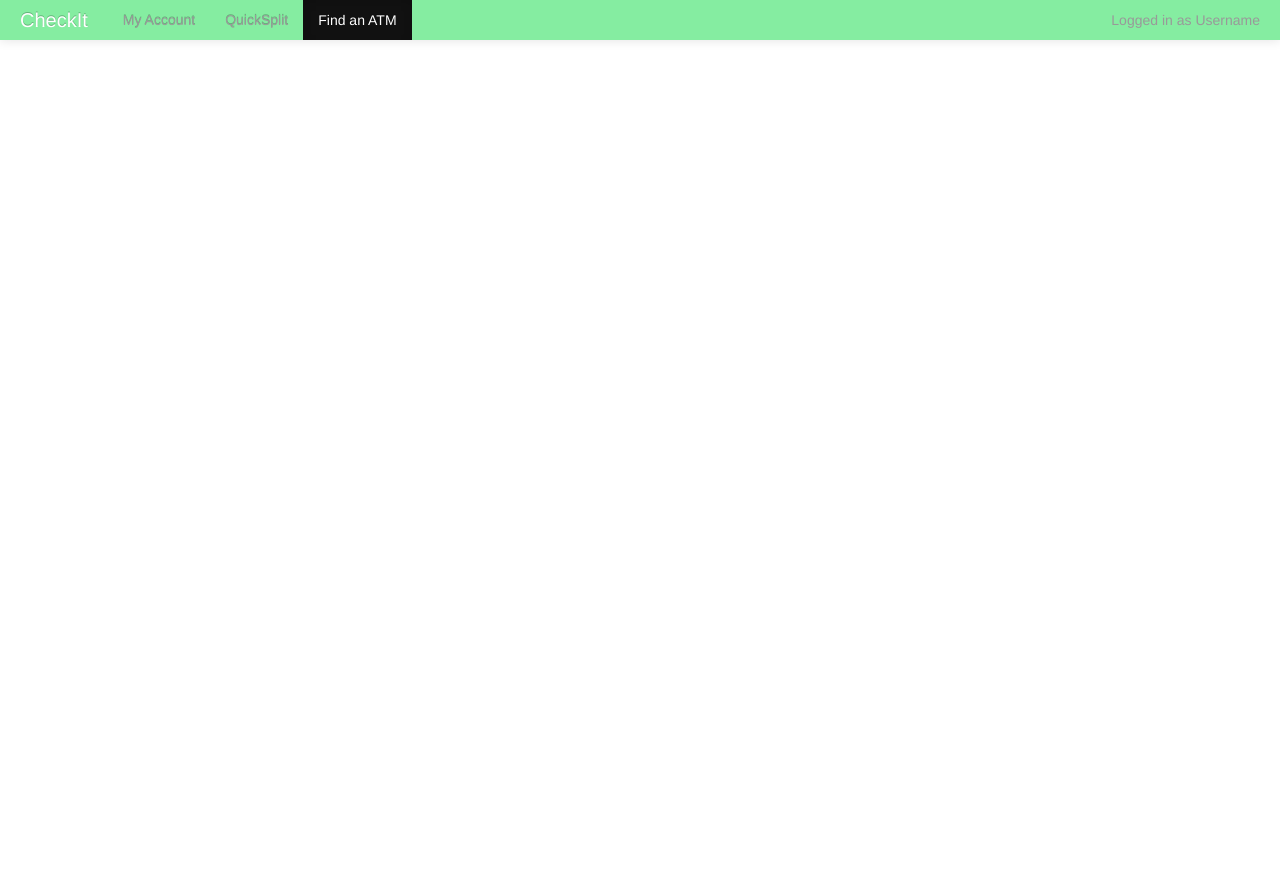
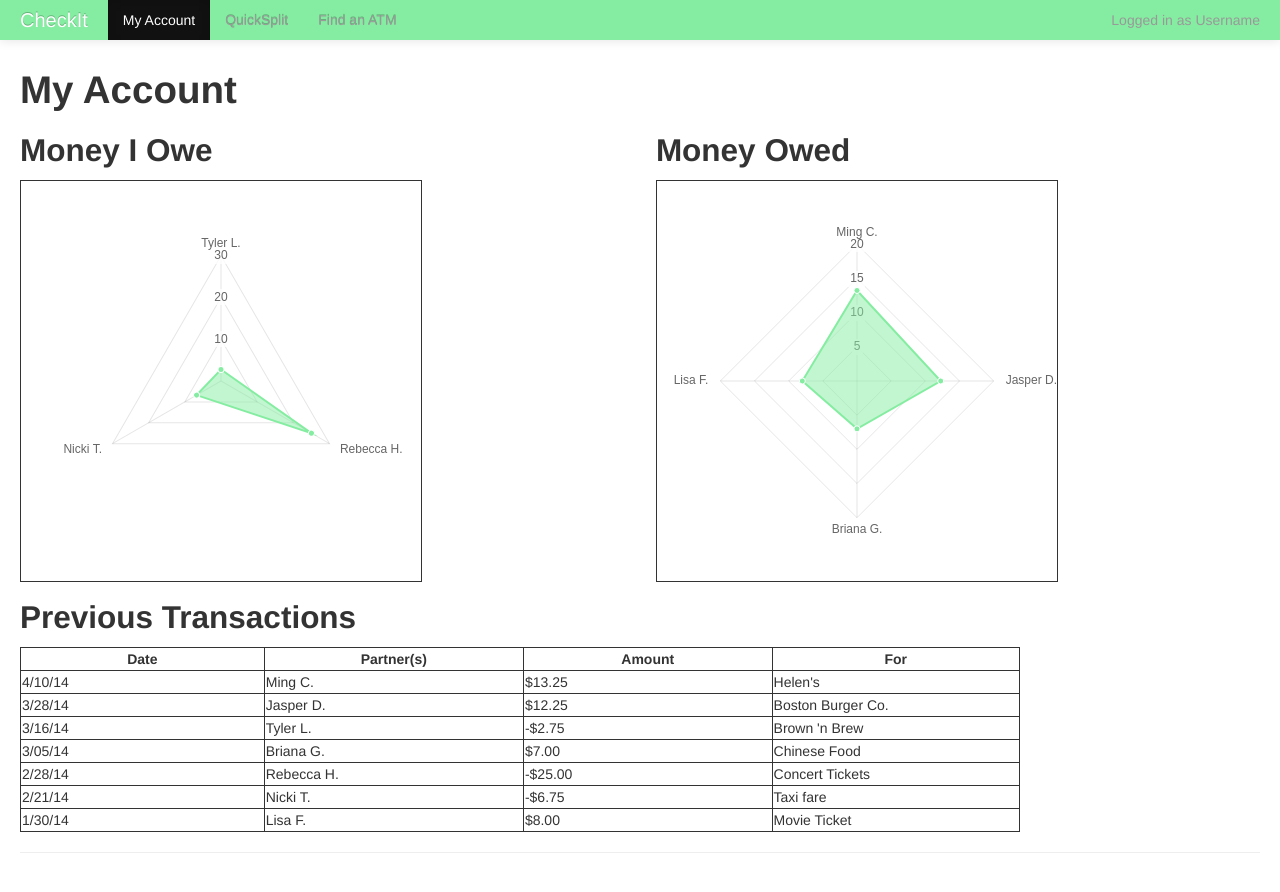
Before and after one commit to NickiThomson/comp20-s2014-team1, a plain HTML site: page atmindex.html in a window 1280 px wide. Before the commit the page ends 840 px from the top, so only its background shows below. Drawn offline with nearby package versions, Linux system fonts and the light colour scheme; some packages are replaced by stand-ins of ours.

Commit message:
Added anchor tags to the nac bar

```diff
--- a/atmindex.html
+++ b/atmindex.html
@@ -1,7 +1,5 @@
 <!DOCTYPE html>
-
-<html>
-
+<html lang="en">
   <head>
     <meta charset="utf-8">
     <title>CheckIt</title>
@@ -33,13 +31,18 @@
     </style>
     <link href="bootstrap-responsive.css" rel="stylesheet">
 
-        <!--<script src="http://maps.google.com/maps/api/js?sensor=true"></script>-->
-        <script type="text/javascript" src="http://maps.googleapis.com/maps/api/js?libraries=places&sensor=true"></script>
-        <script src="atmmap.js"></script>
-        <link rel="stylesheet" href="atmstyle.css" />
+    <link href="indexstyle.css" rel="stylesheet">
+    <script src="Chart.js"></script>
+    <script src="mycharts.js"></script>
+
+    <!-- HTML5 shim, for IE6-8 support of HTML5 elements -->
+    <!--[if lt IE 9]>
+      <script src="../assets/js/html5shiv.js"></script>
+    <![endif]-->
   </head>
 
   <body onload="init()">
+
     <div class="navbar navbar-inverse navbar-fixed-top">
       <div class="navbar-inner">
         <div class="container-fluid header">
@@ -54,15 +57,107 @@
               Logged in as <a href="#" class="navbar-link">Username</a>
             </p>
             <ul class="nav">
-                  <li><a href="#">My Account</a></li>
-                  <li><a href="#about">QuickSplit</a></li>
-                  <li class="active"><a href="#about">Find an ATM</a></li>
+              <li class="active"><a href="/myaccount">My Account</a></li>
+              <li><a href="/quicksplit">QuickSplit</a></li>
+              <li><a href="/atm">Find an ATM</a></li>
             </ul>
           </div><!--/.nav-collapse -->
         </div>
       </div>
     </div>
 
-        <div id="map_canvas"></div>
+    <div class="container-fluid">
+      <div class="row-fluid">
+        <div class="span12">
+          <h1>My Account</h1>
+          <div class="row-fluid">
+            <div class="span6">
+              <h2>Money I Owe</h2>
+              <canvas id="iOwe" width="400" height="400"></canvas>
+            </div><!--/span-->
+            <div class="span6">
+              <h2>Money Owed</h2>
+              <canvas id="uOwe" width="400" height="400"></canvas>
+            </div><!--/span-->
+          </div><!--/row-->
+          <div class="row-fluid">
+            <div class="span12">
+              <h2>Previous Transactions</h2>
+              <table>
+                <tr>
+                  <th>Date</th>
+                  <th>Partner(s)</th>
+                  <th>Amount</th>
+                  <th>For</th>
+                </tr>
+                <tr>
+                  <td>4/10/14</td>
+                  <td>Ming C.</td>
+                  <td>$13.25</td>
+                  <td>Helen's</td>
+                </tr>
+                <tr>
+                  <td>3/28/14</td>
+                  <td>Jasper D.</td>
+                  <td>$12.25</td>
+                  <td>Boston Burger Co.</td>
+                </tr>
+                <tr>
+                  <td>3/16/14</td>
+                  <td>Tyler L.</td>
+                  <td>-$2.75</td>
+                  <td>Brown 'n Brew</td>
+                </tr>
+                <tr>
+                  <td>3/05/14</td>
+                  <td>Briana G.</td>
+                  <td>$7.00</td>
+                  <td>Chinese Food</td>
+                </tr>
+                <tr>
+                  <td>2/28/14</td>
+                  <td>Rebecca H.</td>
+                  <td>-$25.00</td>
+                  <td>Concert Tickets</td>
+                </tr>
+                <tr>
+                  <td>2/21/14</td>
+                  <td>Nicki T.</td>
+                  <td>-$6.75</td>
+                  <td>Taxi fare</td>
+                </tr>
+                <tr>
+                  <td>1/30/14</td>
+                  <td>Lisa F.</td>
+                  <td>$8.00</td>
+                  <td>Movie Ticket</td>
+                </tr>
+              </table>
+            </div><!--/span-->
+          </div><!--/row-->
+        </div><!--/span-->
+      </div><!--/row-->
+
+      <hr>
+
+    </div><!--/.fluid-container-->
+
+    <!-- Le javascript
+    ================================================== -->
+    <!-- Placed at the end of the document so the pages load faster -->
+    <script src="../assets/js/jquery.js"></script>
+    <script src="../assets/js/bootstrap-transition.js"></script>
+    <script src="../assets/js/bootstrap-alert.js"></script>
+    <script src="../assets/js/bootstrap-modal.js"></script>
+    <script src="../assets/js/bootstrap-dropdown.js"></script>
+    <script src="../assets/js/bootstrap-scrollspy.js"></script>
+    <script src="../assets/js/bootstrap-tab.js"></script>
+    <script src="../assets/js/bootstrap-tooltip.js"></script>
+    <script src="../assets/js/bootstrap-popover.js"></script>
+    <script src="../assets/js/bootstrap-button.js"></script>
+    <script src="../assets/js/bootstrap-collapse.js"></script>
+    <script src="../assets/js/bootstrap-carousel.js"></script>
+    <script src="../assets/js/bootstrap-typeahead.js"></script>
+
   </body>
 </html>
```
Also changed, not shown: index.html (+3 -3 lines). Lines whose indentation alone changed are shown as unchanged.
